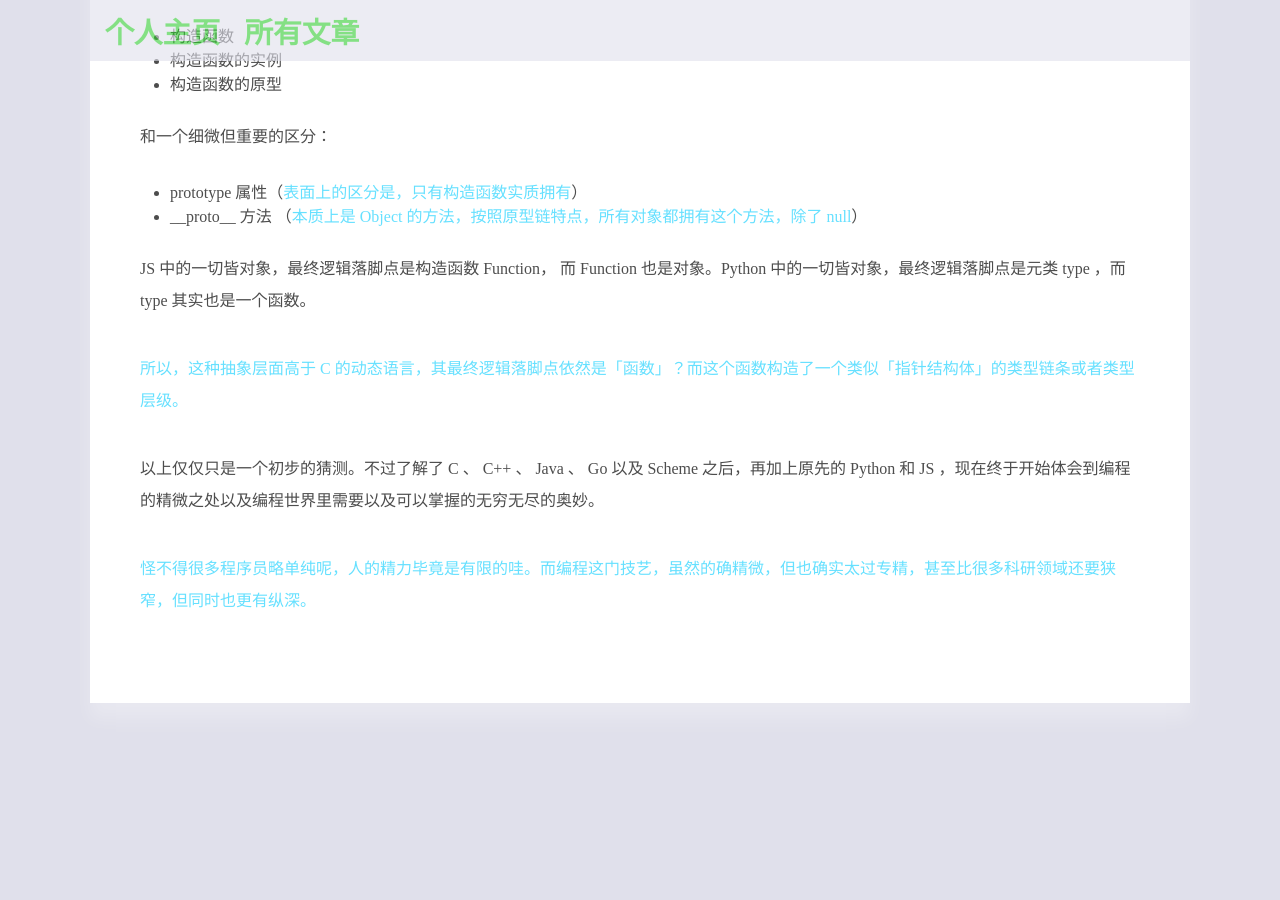
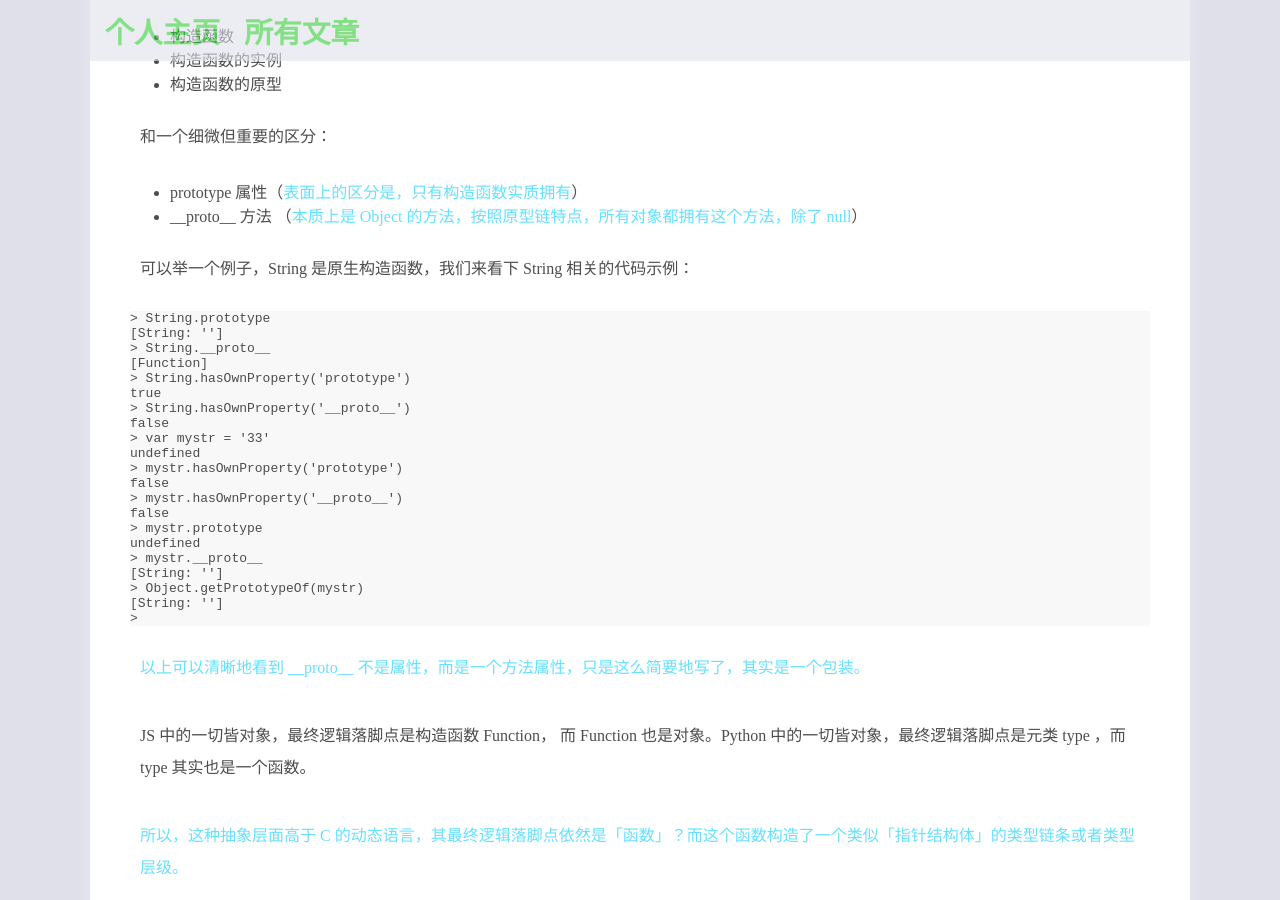
Before and after one commit to xxleyi/xxleyi.github.io, a Jekyll site: the page built from _posts/2017-09-12-03原型链与原型属性.md, in a window 1280 px wide and 900 px high, scrolled down 2625 px. Built offline with Jekyll 4.4.1, drawn with Linux system fonts in a browser that asks for light colours; before the commit the page ends 3388 px from its top, so only the background shows below that.

Commit message:
upate a old blog.

```diff
--- a/_posts/2017-09-12-03原型链与原型属性.md
+++ b/_posts/2017-09-12-03原型链与原型属性.md
@@ -84,6 +84,32 @@ JS 一切皆对象，每一个对象都是一个独立的上下文，上下文
 - prototype 属性（**表面上的区分是，只有构造函数实质拥有**）
 -  \_\_proto\_\_ 方法 （**本质上是 Object 的方法，按照原型链特点，所有对象都拥有这个方法，除了 null**）
 
+可以举一个例子，String 是原生构造函数，我们来看下 String 相关的代码示例：
+
+	> String.prototype
+	[String: '']
+	> String.__proto__
+	[Function]
+	> String.hasOwnProperty('prototype')
+	true
+	> String.hasOwnProperty('__proto__')
+	false
+	> var mystr = '33'
+	undefined
+	> mystr.hasOwnProperty('prototype')
+	false
+	> mystr.hasOwnProperty('__proto__')
+	false
+	> mystr.prototype
+	undefined
+	> mystr.__proto__
+	[String: '']
+	> Object.getPrototypeOf(mystr)
+	[String: '']
+	>
+
+**以上可以清晰地看到 \_\_proto\_\_  不是属性，而是一个方法属性，只是这么简要地写了，其实是一个包装。**
+
 JS 中的一切皆对象，最终逻辑落脚点是构造函数 Function， 而 Function 也是对象。Python 中的一切皆对象，最终逻辑落脚点是元类 type ，而 type 其实也是一个函数。
 
 **所以，这种抽象层面高于 C 的动态语言，其最终逻辑落脚点依然是「函数」？而这个函数构造了一个类似「指针结构体」的类型链条或者类型层级。**
```
